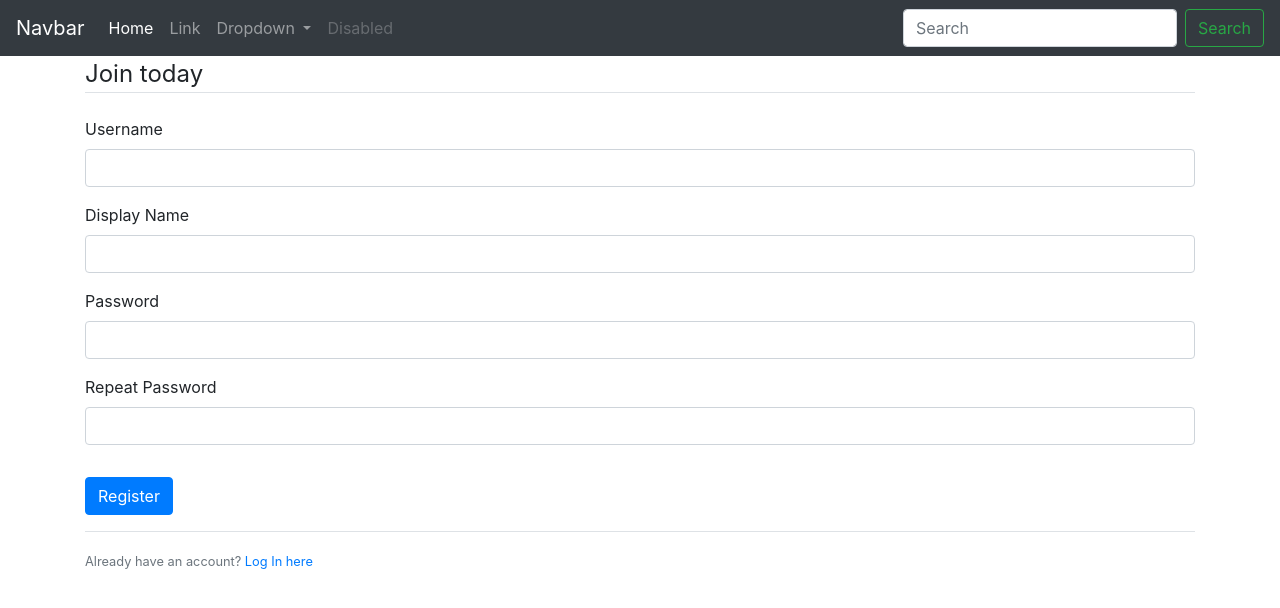
After one commit to norzon/CN6111-python-flask, a Flask app: page /register in a window 1280 px wide. The commit adds this page. Shown: the top 608 px of the page. Run offline with Flask 2, Linux system fonts and the light colour scheme; some libraries are stand-ins or nearby versions.

Commit message:
Fix navbar and implement register and login page logic

```diff
--- /dev/null
+++ b/forms.py
@@ -0,0 +1,16 @@
+from flask_wtf import FlaskForm
+from wtforms import StringField, PasswordField, SubmitField, BooleanField
+from wtforms.validators import DataRequired, Length, EqualTo
+
+class RegistrationForm(FlaskForm):
+    username = StringField('Username', validators=[DataRequired(), Length(min=3, max=30)])
+    displayName = StringField('Display Name', validators=[DataRequired(), Length(min=3, max=30)])
+    password = PasswordField('Password', validators=[DataRequired()])
+    rePassword = PasswordField('Repeat Password', validators=[DataRequired(), EqualTo('password')])
+    submit = SubmitField('Register')
+
+class LoginForm(FlaskForm):
+    username = StringField('Username', validators=[DataRequired(), Length(min=3, max=30)])
+    password = PasswordField('Password', validators=[DataRequired()])
+    rememberMe = BooleanField('Remember Me')
+    submit = SubmitField('Login')
--- a/main.py
+++ b/main.py
@@ -1,14 +1,31 @@
+# Imports
 from flask import Flask, render_template, url_for
+from forms import LoginForm, RegistrationForm
 import config
 app = Flask(__name__)
 
+# App configuration
 app.config['SECRET_KEY'] = config.secret
 
+# Register index route
 @app.route('/')
 @app.route('/index')
 @app.route('/home')
 def index():
     return render_template('pages/index.html')
 
+# Register registration route
+@app.route('/register', methods=['GET', 'POST'])
+def register():
+    form = RegistrationForm()
+    return render_template('pages/register.html', title='Register', form=form)
+
+# Register login route
+@app.route('/login', methods=['GET', 'POST'])
+def login():
+    form = LoginForm()
+    return render_template('pages/login.html', title='Login', form=form)
+
+# Run app
 if __name__ == '__main__':
     app.run(debug=True)
--- a/templates/components/navbar.html
+++ b/templates/components/navbar.html
@@ -1,5 +1,5 @@
 <nav class="navbar navbar-expand-lg navbar-dark bg-dark">
-    <a class="navbar-brand" href="{{  }}">Navbar</a>
+    <a class="navbar-brand" href="{{ url_for('index') }}">Navbar</a>
     <button class="navbar-toggler" type="button" data-toggle="collapse" data-target="#navbarSupportedContent"
         aria-controls="navbarSupportedContent" aria-expanded="false" aria-label="Toggle navigation">
         <span class="navbar-toggler-icon"></span>
--- /dev/null
+++ b/templates/pages/login.html
@@ -0,0 +1,4 @@
+{% extends "base.html" %}
+{% block content %}
+    <h1>Login here</h1>
+{% endblock %}
--- /dev/null
+++ b/templates/pages/register.html
@@ -0,0 +1,35 @@
+{% extends "base.html" %}
+{% block content %}
+    <div class="container">
+        <form method="POST" action="">
+            {{ form.hidden_tag() }}
+            <fieldset class="form-group">
+                <legend class="border-bottom mb-4">Join today</legend>
+                <div class="form-group">
+                    {{ form.username.label(class="form-control-label") }}
+                    {{ form.username(class="form-control") }}
+                </div>
+                <div class="form-group">
+                    {{ form.displayName.label(class="form-control-label") }}
+                    {{ form.displayName(class="form-control") }}
+                </div>
+                <div class="form-group">
+                    {{ form.password.label(class="form-control-label") }}
+                    {{ form.password(class="form-control") }}
+                </div>
+                <div class="form-group">
+                    {{ form.rePassword.label(class="form-control-label") }}
+                    {{ form.rePassword(class="form-control") }}
+                </div>
+            </fieldset>
+            <div class="form-group">
+                {{ form.submit(class="btn btn-primary") }}
+            </div>
+        </form>
+        <div class="border-top pt-3">
+            <small class="text-muted">
+                Already have an account? <a href="{{ url_for('login') }}">Log In here</a>
+            </small>
+        </div>
+    </div>
+{% endblock %}
```
